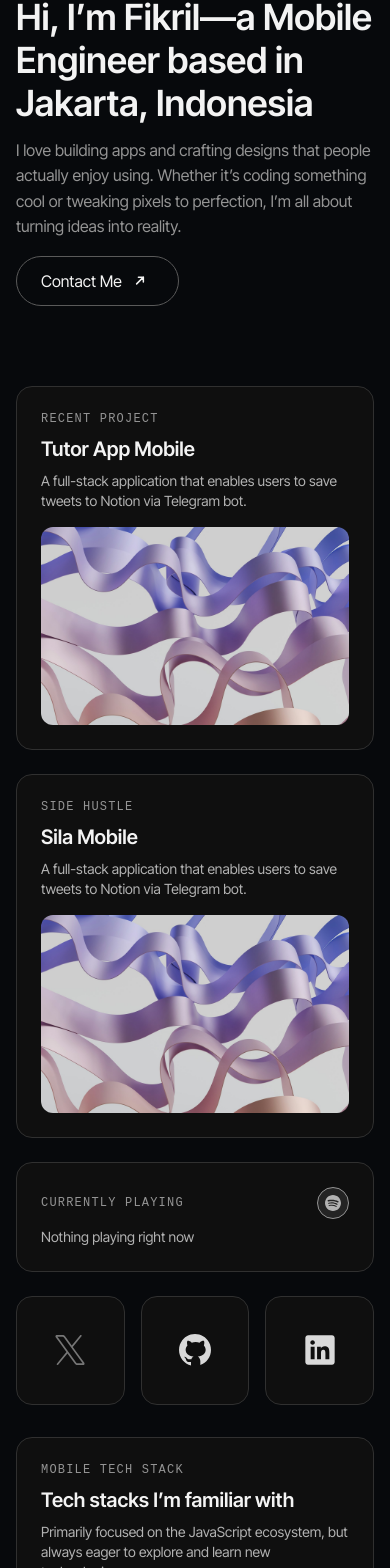
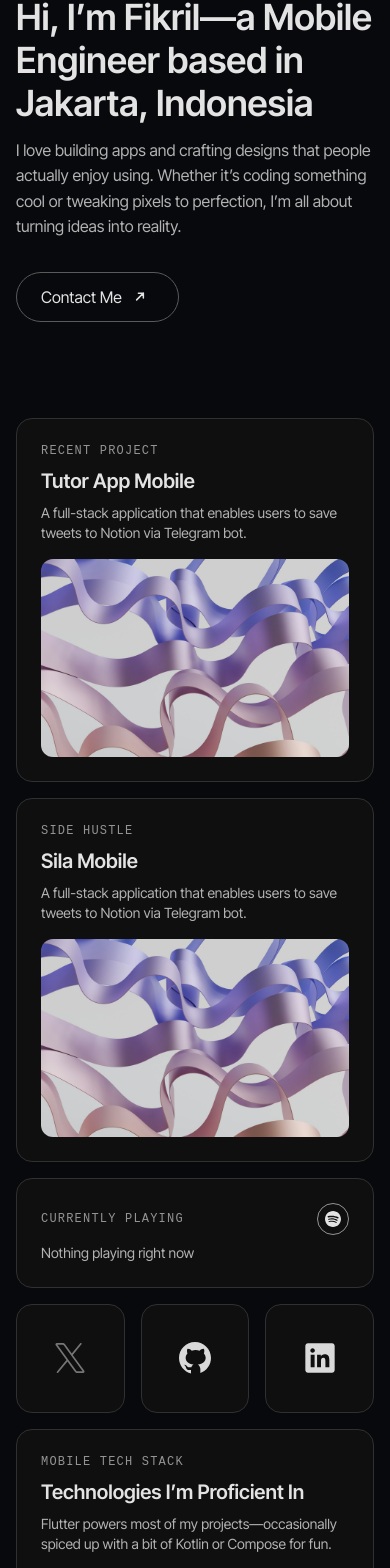
Before and after one commit to fikrilal/code-alchemy, a Next.js app: page / in a window 390 px wide. Shown: the part 184-1752 px from the top of the page. Built offline with nearby package versions, Linux system fonts and the light colour scheme; no server answers; a web font is replaced by a local one; what tailwind-hamburgers would draw is missing.

Commit message:
fix: fixing spacing and size across device

```diff
--- a/src/components/Button.jsx
+++ b/src/components/Button.jsx
@@ -20,7 +20,7 @@ export default function Button({ onClick, children, className = "" }) {
         w-auto max-w-fit
         inline-flex items-center
         group
-        text-slate-100
+        text-slate-200
         hover:text-slate-900 dark:hover:text-slate-900
         border border-slate-300 dark:border-slate-700
         rounded-full
--- a/src/components/Footer.jsx
+++ b/src/components/Footer.jsx
@@ -42,7 +42,7 @@ export default function Footer() {
       >
         {/* Name */}
         <motion.h2
-          className="text-2xl md:text-4xl font-semibold text-slate-100"
+          className="text-2xl md:text-4xl font-semibold text-slate-200"
           variants={childVariants}
         >
           Ahmad Fikril Al Muzakki
@@ -50,7 +50,7 @@ export default function Footer() {
 
         {/* Message */}
         <motion.p
-          className="mt-2 sm:mt-2 lg:mt-4 text-sm md:text-base max-w-2xl text-slate-300 mx-auto !leading-relaxed"
+          className="mt-2 sm:mt-2 lg:mt-4 text-sm md:text-base max-w-2xl text-slate-400 mx-auto !leading-relaxed"
           variants={childVariants}
         >
           Thanks for stopping by! Let’s connect and create something amazing
--- a/src/components/HeroSection.jsx
+++ b/src/components/HeroSection.jsx
@@ -32,7 +32,7 @@ export default function Hero() {
       <div className="max-w-6xl w-full mx-auto pt-20 sm:pt-24 lg:pt-52 sm:pb-24 lg:pb-40 px-4 sm:px-6 lg:px-8 xl:px-0">
         {/* Role */}
         <motion.p
-          className="text-sm font-mono text-slate-300 tracking-wide uppercase mb-4 mt-16"
+          className="text-sm font-mono text-slate-500 tracking-wide uppercase mb-4 mt-16"
           variants={childVariants}
         >
           MOBILE ENGINEER • UX DESIGNER
@@ -41,7 +41,7 @@ export default function Hero() {
         {/* Title */}
         <motion.h1
           className="
-            text-4xl md:text-6xl font-semibold text-slate-100
+            text-4xl md:text-6xl font-semibold text-slate-200
             leading-[1.2] sm:!leading-tight max-w-4xl
           "
           variants={childVariants}
@@ -53,7 +53,7 @@ export default function Hero() {
         <motion.p
           className="
             mt-3 sm:mt-4 lg:mt-5
-            text-base sm:text-base md:text-xl text-slate-500
+            text-base sm:text-base md:text-xl text-slate-400
             max-w-4xl leading-[1.6] sm:!leading-[1.8]
           "
           variants={childVariants}
@@ -66,7 +66,7 @@ export default function Hero() {
         {/* Call-to-Actions */}
         <motion.div
           className="
-            mt-4 sm:mt-8 lg:mt-10 flex flex-col md:flex-row gap-4
+            mt-8 sm:mt-8 lg:mt-10 flex flex-col md:flex-row gap-4
             pb-4 w-full justify-start
           "
           variants={childVariants}
--- a/src/components/PortfolioSection.jsx
+++ b/src/components/PortfolioSection.jsx
@@ -29,7 +29,7 @@ const childVariants = {
 export default function PortfolioSection() {
   return (
     <motion.section
-      className="w-full px-4 sm:px-6 lg:px-8 pt-16 text-slate-100"
+      className="w-full px-4 sm:px-6 lg:px-8 pt-20 text-slate-100"
       variants={containerVariants}
       initial="hidden"
       animate="visible"
@@ -43,7 +43,7 @@ export default function PortfolioSection() {
                   - Currently Playing
                   - 3 equally-sized icon cards
             ───────────────────────────────────────────── */}
-        <div className="grid grid-cols-1 lg:grid-cols-3 gap-6 mb-8">
+        <div className="grid grid-cols-1 lg:grid-cols-3 gap-4 mb-4">
           {/* Recent Project */}
           <motion.div
             className="bg-slate-1100 p-6 rounded-2xl border border-slate-900"
@@ -52,8 +52,10 @@ export default function PortfolioSection() {
             <p className="text-xs font-mono text-slate-500 tracking-widest mb-2 uppercase">
               RECENT PROJECT
             </p>
-            <h3 className="text-xl font-semibold mb-2">Tutor App Mobile</h3>
-            <p className="text-sm text-slate-400">
+            <h3 className="text-xl text-slate-200 font-semibold mb-2">
+              Tutor App Mobile
+            </h3>
+            <p className="text-sm sm:text-base md:text-base text-slate-400">
               A full-stack application that enables users to save tweets to
               Notion via Telegram bot.
             </p>
@@ -76,8 +78,10 @@ export default function PortfolioSection() {
             <p className="text-xs font-mono text-slate-500 tracking-widest mb-2 uppercase">
               SIDE HUSTLE
             </p>
-            <h3 className="text-xl font-semibold mb-2">Sila Mobile</h3>
-            <p className="text-sm text-slate-400">
+            <h3 className="text-xl text-slate-200 font-semibold mb-2">
+              Sila Mobile
+            </h3>
+            <p className="text-sm sm:text-base md:text-base text-slate-400">
               A full-stack application that enables users to save tweets to
               Notion via Telegram bot.
             </p>
@@ -97,7 +101,7 @@ export default function PortfolioSection() {
               2) A row of 3 icon-cards (each aspect-square)
           */}
           <motion.div
-            className="flex flex-col gap-6 h-full"
+            className="flex flex-col gap-4 h-full"
             variants={childVariants}
           >
             {/* Currently Playing */}
@@ -110,7 +114,7 @@ export default function PortfolioSection() {
 
         {/* 2) SECOND ROW: Tech Stack (left) + GitHub (right) */}
         <div className="relative w-full overflow-hidden rounded-lg xl:aspect-[15/5]">
-          <div className="grid grid-cols-1 xl:absolute xl:inset-0 xl:grid-cols-2 gap-6">
+          <div className="grid grid-cols-1 xl:absolute xl:inset-0 xl:grid-cols-2 gap-4">
             {/* Tech Stack */}
             <TechStack />
             {/* GitHub Activity */}
--- a/src/components/SpotifyNowPlaying.jsx
+++ b/src/components/SpotifyNowPlaying.jsx
@@ -52,7 +52,7 @@ export default function SpotifyNowPlaying() {
         <p className="text-xs font-mono text-slate-500 tracking-widest uppercase">
           CURRENTLY PLAYING
         </p>
-        <div className="bg-slate-1000 border border-slate-500 rounded-full flex items-center justify-center w-8 h-8">
+        <div className="bg-slate-1100 border border-slate-500 rounded-full flex items-center justify-center w-8 h-8">
           <img
             src="/icons/ic_spotify.svg"
             alt="Spotify Icon"
@@ -82,7 +82,7 @@ export default function SpotifyNowPlaying() {
 
             {/* Song details */}
             <div>
-              <p className="text-md font-medium">{track.name}</p>
+              <p className="text-md text-slate-200 font-medium">{track.name}</p>
               <p className="pt-1 text-sm text-slate-400">{track.artist}</p>
             </div>
           </div>
@@ -100,7 +100,7 @@ export default function SpotifyNowPlaying() {
             rel="noopener noreferrer"
             className="
               relative overflow-hidden inline-flex items-center group
-              text-xs font-medium text-slate-100 hover:text-slate-900 dark:hover:text-slate-900
+              text-xs font-medium text-slate-200 hover:text-slate-900 dark:hover:text-slate-900
               border border-slate-300 dark:border-slate-700 rounded-full bg-transparent
               px-4 py-2 transition transform-gpu duration-500 ease-out hover:scale-105 hover:shadow-md
               focus:outline-none focus:ring-2 focus:ring-slate-400 dark:focus:ring-slate-600 active:scale-95
--- a/src/components/TechStack.jsx
+++ b/src/components/TechStack.jsx
@@ -32,12 +32,12 @@ export default function TechStack() {
       <p className="text-xs font-mono text-slate-500 tracking-widest mb-2 uppercase">
         MOBILE TECH STACK
       </p>
-      <h3 className="text-xl font-semibold mb-2">
-        Tech stacks I’m familiar with
+      <h3 className="text-xl text-slate-200 font-semibold mb-2">
+        Technologies I’m Proficient In
       </h3>
-      <p className="text-sm text-slate-400">
-        Primarily focused on the JavaScript ecosystem, but always eager to
-        explore and learn new technologies.
+      <p className="text-sm sm:text-base md:text-base text-slate-400">
+        Flutter powers most of my projects—occasionally spiced up with a bit of
+        Kotlin or Compose for fun.
       </p>
 
       {/*
@@ -94,32 +94,42 @@ export default function TechStack() {
         They expand horizontally but only as tall as their content.
       */}
       <div className="grid grid-cols-3 gap-4 mt-4">
-        {/* Next.js */}
+        {/* GetX */}
         <motion.div
-          className="bg-zinc-900 rounded-lg rounded flex items-center justify-center p-4"
+          className="bg-zinc-900 rounded-lg flex items-center justify-center p-4 relative group"
           variants={childVariants}
         >
-          <img src="/icons/ic_getx.svg" alt="Next.js" className="h-8 w-auto" />
+          <img src="/icons/ic_getx.svg" alt="GetX" className="h-8 w-auto" />
+          {/* Tooltip: appears above the icon */}
+          <span className="absolute bottom-full left-1/2 transform -translate-x-1/2 mb-2 opacity-0 group-hover:opacity-100 transition-opacity duration-300 text-xs text-slate-300 bg-black/60 rounded px-2 py-1 pointer-events-none">
+            GetX
+          </span>
         </motion.div>
 
-        {/* Node.js */}
+        {/* BLOC */}
         <motion.div
-          className="bg-zinc-900 rounded-lg rounded flex items-center justify-center p-2"
+          className="bg-zinc-900 rounded-lg flex items-center justify-center p-2 relative group"
           variants={childVariants}
         >
-          <img src="/icons/ic_bloc.svg" alt="Node.js" className="h-10 w-auto" />
+          <img src="/icons/ic_bloc.svg" alt="BLOC" className="h-10 w-auto" />
+          <span className="absolute bottom-full left-1/2 transform -translate-x-1/2 mb-2 opacity-0 group-hover:opacity-100 transition-opacity duration-300 text-xs text-slate-300 bg-black/60 rounded px-2 py-1 pointer-events-none">
+            BLOC
+          </span>
         </motion.div>
 
-        {/* React */}
+        {/* Riverpod */}
         <motion.div
-          className="bg-zinc-900 rounded-lg rounded flex items-center justify-center p-4"
+          className="bg-zinc-900 rounded-lg flex items-center justify-center p-4 relative group"
           variants={childVariants}
         >
           <img
             src="/icons/ic_riverpod.svg"
-            alt="React"
+            alt="Riverpod"
             className="h-8 w-auto"
           />
+          <span className="absolute bottom-full left-1/2 transform -translate-x-1/2 mb-2 opacity-0 group-hover:opacity-100 transition-opacity duration-300 text-xs text-slate-300 bg-black/60 rounded px-2 py-1 pointer-events-none">
+            Riverpod
+          </span>
         </motion.div>
       </div>
     </motion.div>
--- a/tailwind.config.mjs
+++ b/tailwind.config.mjs
@@ -116,7 +116,7 @@ export default {
           "utilities-measurement": "var(--pink-400)",
         },
         brand: {
-          primary: "#7732ad",
+          primary: "#6A42C2",
           100: "#f5f5f5",
           200: "#e6e6e6",
           300: "#d9d9d9",
```
Also changed, not shown: src/components/BlogSection.jsx (+8 -8 lines), src/components/GithubActivity.jsx (+7 -7 lines), src/components/Navbar.jsx (+13 -4 lines), src/components/SelectedWork.jsx (+7 -7 lines), public/icons/ic_spotify.svg.
